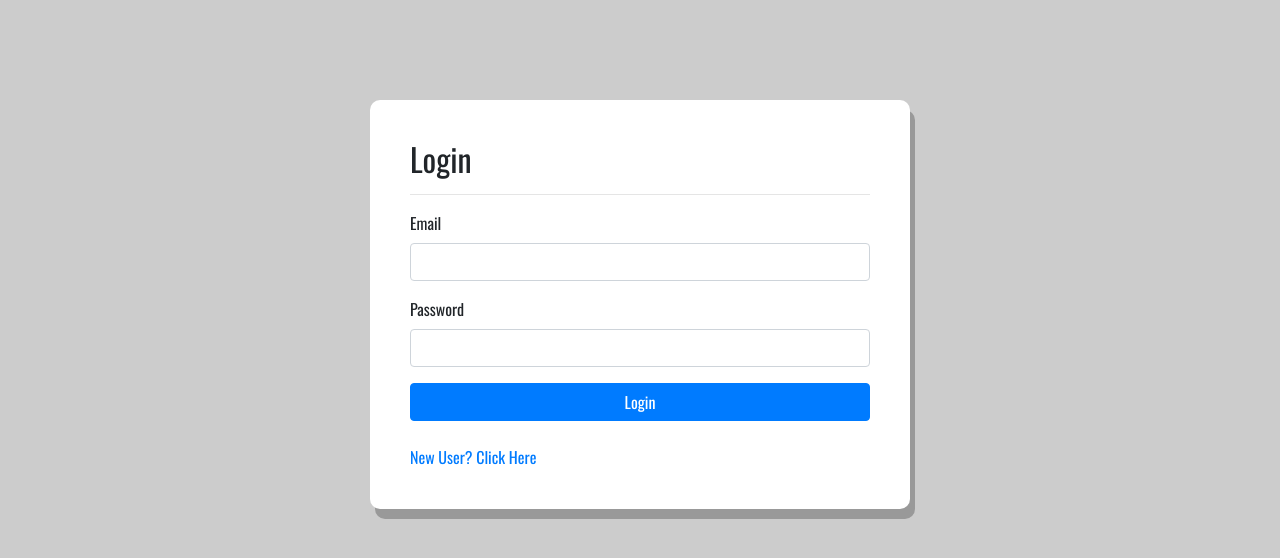
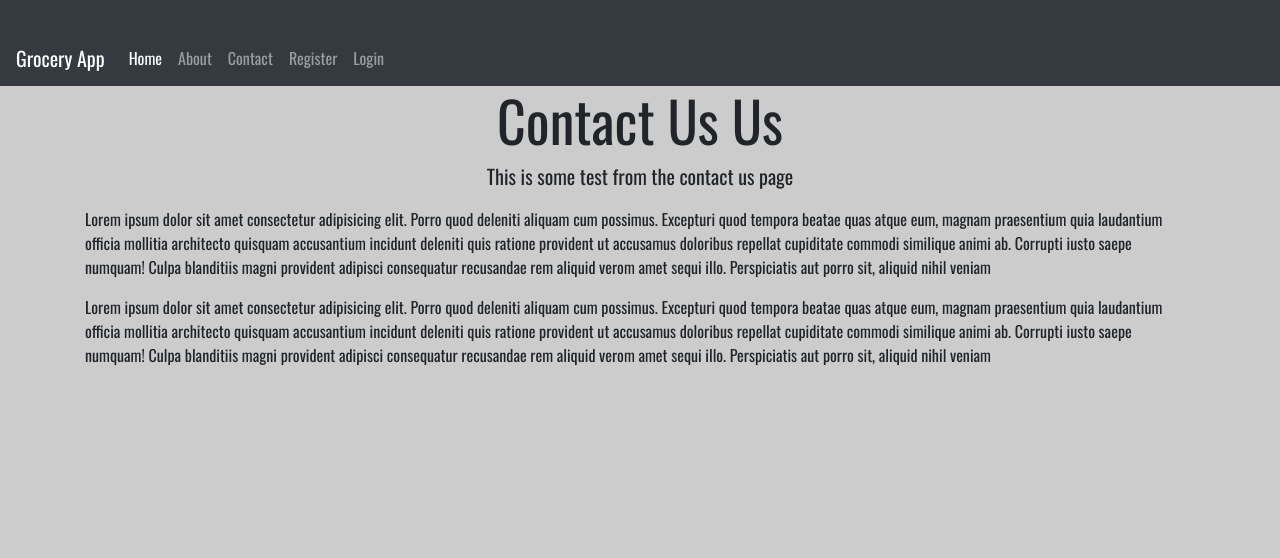
Before and after one commit to thevarungupta1/Haxeware-React-Project, a React (Create React App) app: page /contact in a window 1280 px wide. Shown: the top 558 px of the page. Built offline with nearby package versions, Linux system fonts and the light colour scheme.

Commit message:
routing implemented

```diff
--- a/package.json
+++ b/package.json
@@ -10,6 +10,7 @@
     "bootstrap": "4.6",
     "react": "^17.0.2",
     "react-dom": "^17.0.2",
+    "react-router-dom": "^6.2.1",
     "react-scripts": "5.0.0",
     "web-vitals": "^2.1.4"
   },
--- a/src/App.js
+++ b/src/App.js
@@ -2,15 +2,24 @@ import HomePage from "./pages/HomePage";
 import LoginPage from "./pages/LoginPage";
 import ProductPage from "./pages/ProductPage";
 import RegisterPage from "./pages/RegisterPage";
+import AboutPage from "./pages/AboutPage";
+import ContactPage from "./pages/ContactPage";
+import { BrowserRouter as Router, Routes, Route, Link } from "react-router-dom";
+import Navbar from "./components/Navbar";
 
 function App() {
   return (
-   <>
-    {/* <HomePage /> */}
-    {/* <ProductPage /> */}
-    {/* <RegisterPage /> */}
-    <LoginPage />
-   </>
+    <Router>
+      <Navbar />
+
+      <Routes>
+        <Route exact path="/about" element={<AboutPage />} />
+        <Route exact path="/contact" element={<ContactPage />} />
+        <Route exact path="/" element={<HomePage />} />
+        <Route exact path="/register" element={<RegisterPage />} />
+        <Route exact path="/login" element={<LoginPage />} />
+      </Routes>
+    </Router>
   );
 }
 
--- a/src/components/Navbar/index.js
+++ b/src/components/Navbar/index.js
@@ -1,4 +1,5 @@
 import React from "react";
+import { Link } from 'react-router-dom';
 
 const Navbar = () => {
   return (
@@ -21,29 +22,29 @@ const Navbar = () => {
       <div className="collapse navbar-collapse" id="navbarSupportedContent">
         <ul className="navbar-nav mr-auto">
           <li className="nav-item active">
-            <a className="nav-link" href="#">
+            <Link className="nav-link" to="/">
               Home <span className="sr-only"></span>
-            </a>
+            </Link>
           </li>
           <li className="nav-item">
-            <a className="nav-link" href="#">
+            <Link className="nav-link" to="/about">
               About
-            </a>
+            </Link>
           </li>
           <li className="nav-item">
-            <a className="nav-link" href="#">
+            <Link className="nav-link" to="/contact">
               Contact
-            </a>
+            </Link>
           </li>
           <li className="nav-item">
-            <a className="nav-link" href="#">
+            <Link className="nav-link" to="/register">
               Register
-            </a>
+            </Link>
           </li>
           <li className="nav-item">
-            <a className="nav-link" href="#">
+            <Link className="nav-link" to="/login">
               Login
-            </a>
+            </Link>
           </li>
         </ul>
       </div>
--- /dev/null
+++ b/src/pages/AboutPage/index.js
@@ -0,0 +1,40 @@
+import React from "react";
+import Navbar from "../../components/Navbar";
+
+const AboutPage = () => {
+  return (
+    <div>
+
+      <div className="jumbatron text-center">
+        <h1 className="display-4">About Us</h1>
+        <p className="lead">This is some test from the about us page</p>
+      </div>
+      <div className="container">
+        <section>
+          <p>
+          Lorem ipsum dolor sit amet consectetur adipisicing elit. Porro quod
+            deleniti aliquam cum possimus. Excepturi quod tempora beatae quas
+            atque eum, magnam praesentium quia laudantium officia mollitia
+            architecto quisquam accusantium incidunt deleniti quis ratione
+            provident ut accusamus doloribus repellat cupiditate commodi
+            similique animi ab. Corrupti iusto saepe numquam! Culpa blanditiis
+            magni provident adipisci consequatur recusandae rem aliquid verom
+            amet sequi illo. Perspiciatis aut porro sit, aliquid nihil veniam
+          </p>
+          <p>
+          Lorem ipsum dolor sit amet consectetur adipisicing elit. Porro quod
+            deleniti aliquam cum possimus. Excepturi quod tempora beatae quas
+            atque eum, magnam praesentium quia laudantium officia mollitia
+            architecto quisquam accusantium incidunt deleniti quis ratione
+            provident ut accusamus doloribus repellat cupiditate commodi
+            similique animi ab. Corrupti iusto saepe numquam! Culpa blanditiis
+            magni provident adipisci consequatur recusandae rem aliquid verom
+            amet sequi illo. Perspiciatis aut porro sit, aliquid nihil veniam
+          </p>
+        </section>
+      </div>
+    </div>
+  );
+};
+
+export default AboutPage;
--- /dev/null
+++ b/src/pages/ContactPage/index.js
@@ -0,0 +1,40 @@
+import React from "react";
+import Navbar from "../../components/Navbar";
+
+const ContactPage = () => {
+  return (
+    <div>
+
+      <div className="jumbatron text-center">
+        <h1 className="display-4">Contact Us Us</h1>
+        <p className="lead">This is some test from the contact us page</p>
+      </div>
+      <div className="container">
+        <section>
+        <p>
+          Lorem ipsum dolor sit amet consectetur adipisicing elit. Porro quod
+            deleniti aliquam cum possimus. Excepturi quod tempora beatae quas
+            atque eum, magnam praesentium quia laudantium officia mollitia
+            architecto quisquam accusantium incidunt deleniti quis ratione
+            provident ut accusamus doloribus repellat cupiditate commodi
+            similique animi ab. Corrupti iusto saepe numquam! Culpa blanditiis
+            magni provident adipisci consequatur recusandae rem aliquid verom
+            amet sequi illo. Perspiciatis aut porro sit, aliquid nihil veniam
+          </p>
+          <p>
+          Lorem ipsum dolor sit amet consectetur adipisicing elit. Porro quod
+            deleniti aliquam cum possimus. Excepturi quod tempora beatae quas
+            atque eum, magnam praesentium quia laudantium officia mollitia
+            architecto quisquam accusantium incidunt deleniti quis ratione
+            provident ut accusamus doloribus repellat cupiditate commodi
+            similique animi ab. Corrupti iusto saepe numquam! Culpa blanditiis
+            magni provident adipisci consequatur recusandae rem aliquid verom
+            amet sequi illo. Perspiciatis aut porro sit, aliquid nihil veniam
+          </p>
+        </section>
+      </div>
+    </div>
+  );
+};
+
+export default ContactPage;
--- a/src/pages/HomePage/index.js
+++ b/src/pages/HomePage/index.js
@@ -6,7 +6,7 @@ import Navbar from '../../components/Navbar';
 const HomePage = () => {
     return (
         <div>
-            <Navbar />
+
             <Header />
             <div className='container'>
                     <CategoryList />
```
Also changed, not shown: src/Router.js (added, +11 -0 lines), 1 other file (tests, documents, lock files or other folders).
